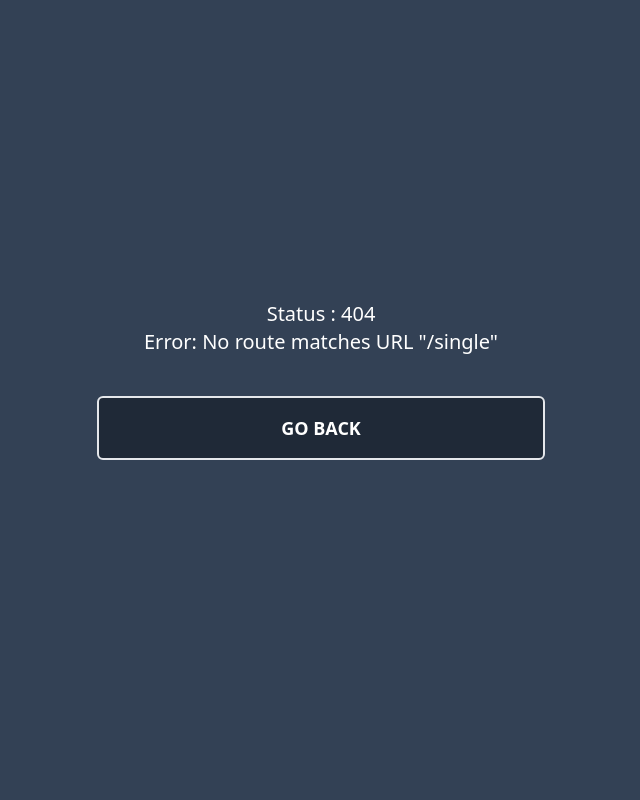
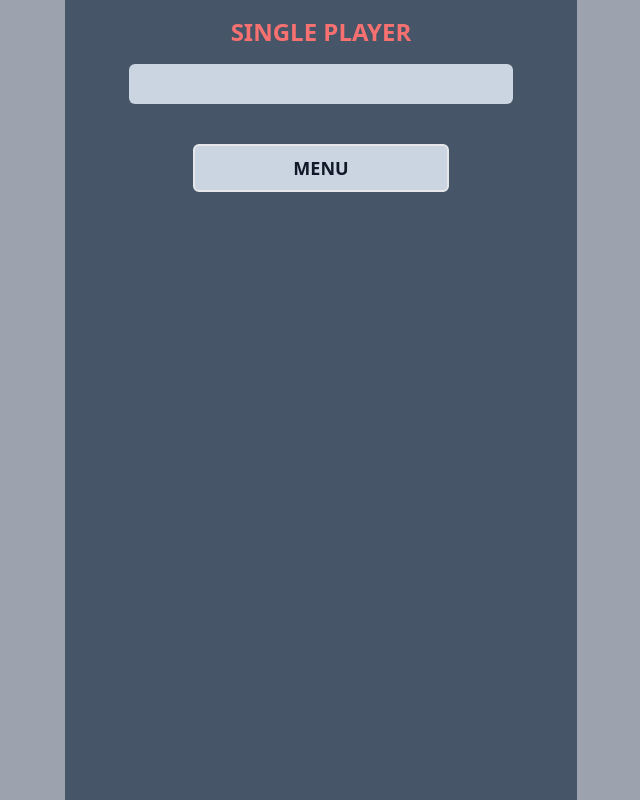
Before and after one commit to MSeptianJ/hompimpah-object-detection, a React (Vite) app: page /single in a window 1280 px wide. Before the commit this address had no page. Shown: the whole page, without its empty margins (319-959 px from the left). Built offline with nearby package versions, Linux system fonts and the light colour scheme.

Commit message:
Add Every Routes Page file

```diff
--- /dev/null
+++ b/src/components/BtnMenu.jsx
@@ -0,0 +1,16 @@
+import { Link } from 'react-router-dom';
+
+const BtnMenu = () => {
+	return (
+		<div className=" m-auto my-10 w-1/2 max-w-md rounded-md border-2 bg-slate-300 text-center transition-all hover:bg-opacity-70">
+			<Link
+				to={'/'}
+				className=" mx-auto block w-full cursor-pointer p-2 text-lg font-bold uppercase text-gray-900"
+			>
+				Menu
+			</Link>
+		</div>
+	);
+};
+
+export default BtnMenu;
--- /dev/null
+++ b/src/components/TitlePage.jsx
@@ -0,0 +1,15 @@
+import PropTypes from 'prop-types';
+
+const TitlePage = ({ titleText }) => {
+	return (
+		<div className=" w-full p-4 text-center text-red-400">
+			<h2 className=" text-2xl font-bold uppercase">{titleText}</h2>
+		</div>
+	);
+};
+
+export default TitlePage;
+
+TitlePage.propTypes = {
+	titleText: PropTypes.string.isRequired,
+};
--- a/src/main.jsx
+++ b/src/main.jsx
@@ -10,11 +10,20 @@ import './assets/style/index.css';
 import ErrorPage from './routes/ErrorPage';
 import Root from './routes/Root';
 import Start from './routes/start';
+import Tutorial from './routes/tutorial';
+import About from './routes/about';
+import Single from './routes/single';
+import Multi from './routes/multi';
 
 const router = createBrowserRouter(
 	createRoutesFromElements(
 		<Route path="/" element={<Root />} errorElement={<ErrorPage />}>
+			<Route errorElement={<ErrorPage />} />
 			<Route index element={<Start />} />
+			<Route path="tutorial" element={<Tutorial />} />
+			<Route path="about" element={<About />} />
+			<Route path="single" element={<Single />} />
+			<Route path="multi" element={<Multi />} />
 		</Route>
 	)
 );
--- /dev/null
+++ b/src/routes/about/index.jsx
@@ -0,0 +1,18 @@
+import BtnMenu from '../../components/BtnMenu';
+import TitlePage from '../../components/TitlePage';
+
+const About = () => {
+	return (
+		<div className="m-auto flex w-full flex-col justify-center text-center">
+			<TitlePage titleText="About" />
+
+			<div className=" mx-auto w-full">
+				<div className=" m-auto w-3/4 rounded-md bg-slate-300 p-5"></div>
+			</div>
+
+			<BtnMenu />
+		</div>
+	);
+};
+
+export default About;
--- /dev/null
+++ b/src/routes/multi/index.jsx
@@ -0,0 +1,18 @@
+import BtnMenu from '../../components/BtnMenu';
+import TitlePage from '../../components/TitlePage';
+
+const Multi = () => {
+	return (
+		<div className="m-auto flex w-full flex-col justify-center text-center">
+			<TitlePage titleText="Multi Player" />
+
+			<div className=" mx-auto w-full">
+				<div className=" m-auto w-3/4 rounded-md bg-slate-300 p-5"></div>
+			</div>
+
+			<BtnMenu />
+		</div>
+	);
+};
+
+export default Multi;
--- /dev/null
+++ b/src/routes/single/index.jsx
@@ -0,0 +1,18 @@
+import BtnMenu from '../../components/BtnMenu';
+import TitlePage from '../../components/TitlePage';
+
+const Single = () => {
+	return (
+		<div className="m-auto flex w-full flex-col justify-center text-center">
+			<TitlePage titleText="Single Player" />
+
+			<div className=" mx-auto w-full">
+				<div className=" m-auto w-3/4 rounded-md bg-slate-300 p-5"></div>
+			</div>
+
+			<BtnMenu />
+		</div>
+	);
+};
+
+export default Single;
--- a/src/routes/start/index.jsx
+++ b/src/routes/start/index.jsx
@@ -21,10 +21,11 @@ const Start = () => {
 	];
 
 	return (
-		<div className="m-auto flex h-full w-full max-w-lg flex-col justify-center bg-slate-600 text-center">
+		<div className="m-auto flex h-full w-full flex-col justify-center text-center">
 			<div className=" w-full p-4 text-center text-red-400">
 				<h1 className=" text-4xl font-bold uppercase">HOMPIMPAH</h1>
 			</div>
+
 			<div className=" w-full p-4">
 				<div className=" m-auto w-3/4">
 					<ul className=" w-full">
--- /dev/null
+++ b/src/routes/tutorial/index.jsx
@@ -0,0 +1,18 @@
+import BtnMenu from '../../components/BtnMenu';
+import TitlePage from '../../components/TitlePage';
+
+const Tutorial = () => {
+	return (
+		<div className="m-auto flex w-full flex-col justify-center text-center">
+			<TitlePage titleText="Tutorial" />
+
+			<div className=" mx-auto w-full">
+				<div className=" m-auto w-3/4 rounded-md bg-slate-300 p-5"></div>
+			</div>
+
+			<BtnMenu />
+		</div>
+	);
+};
+
+export default Tutorial;
```
